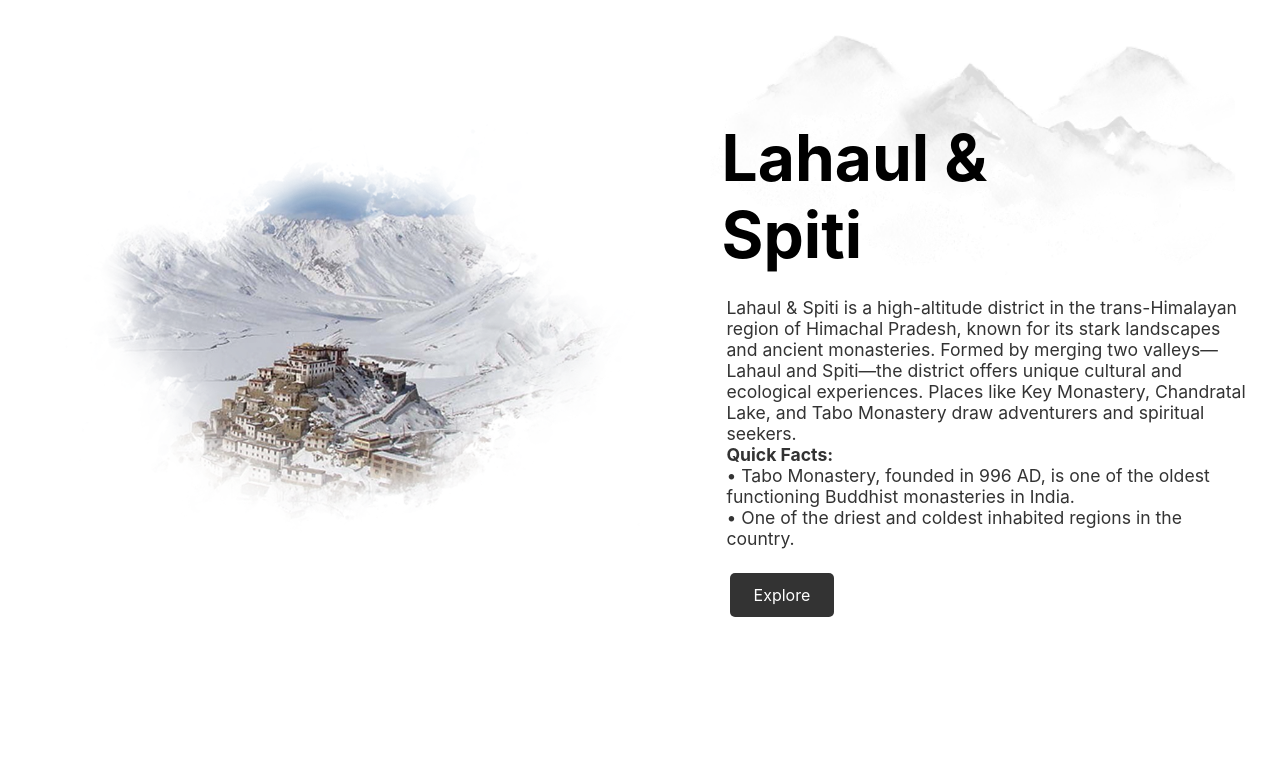
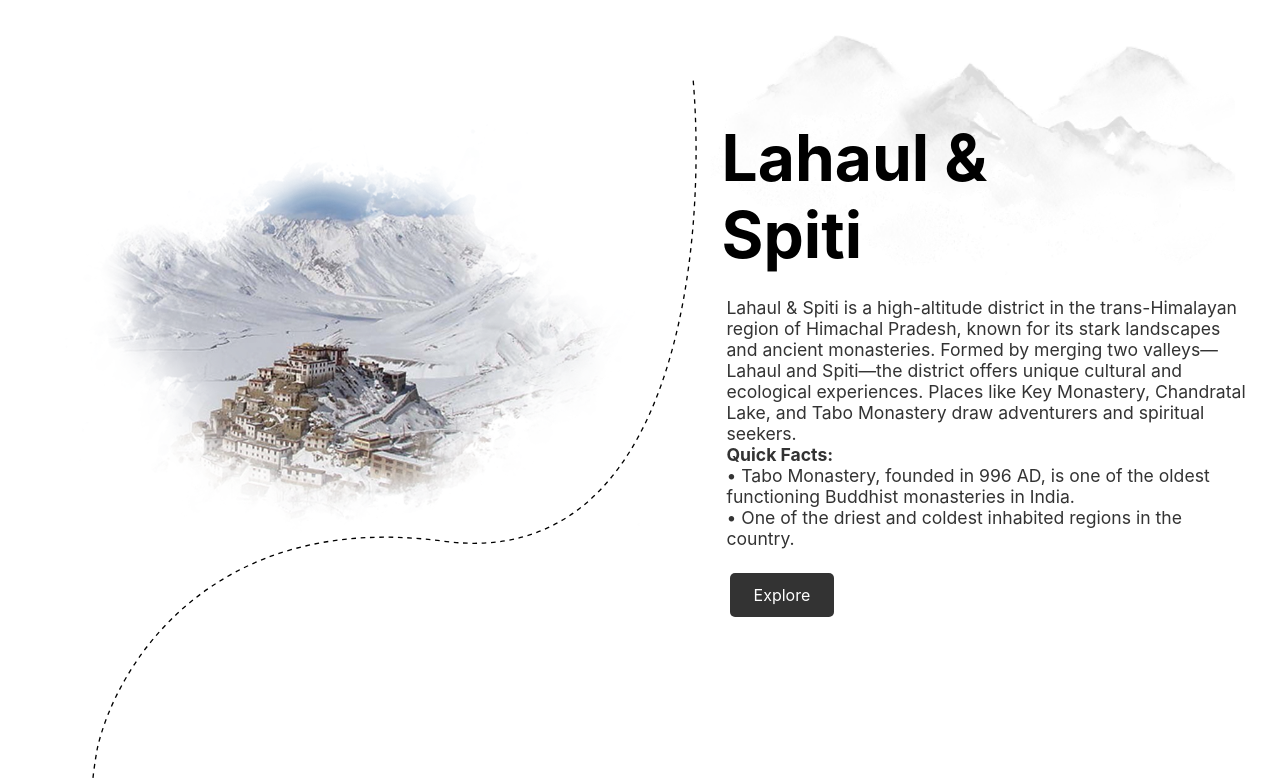
Before and after one commit to Sxham04/Himachalites, a plain HTML site: page index.html in a window 1280 px wide. Shown: the top 780 px of the page. Drawn offline with Linux system fonts and the light colour scheme.

Commit message:
fix dash line

```diff
--- a/index.html
+++ b/index.html
@@ -23,7 +23,6 @@
     viewBox="0 0 1654 8888"
     fill="none"
     xmlns="http://www.w3.org/2000/svg"
-    height="8888px"
     role="img"
     aria-labelledby="line-title">
 
```
